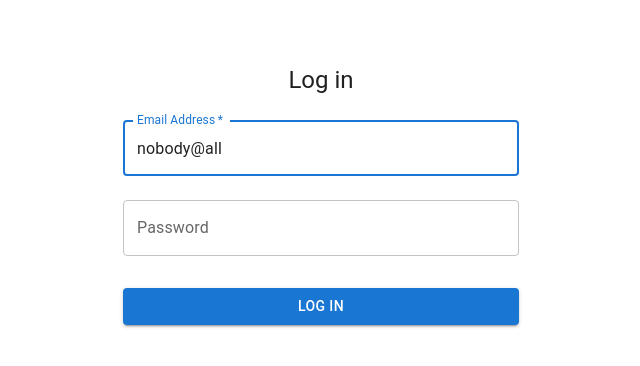
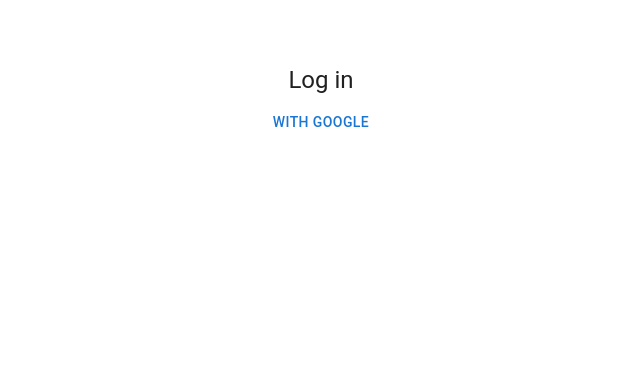
Before and after one commit to majudev/hostd-mon, a React (Vite) app in the folder frontend/: page /login in a window 1280 px wide. Shown: the top 366 px of the page, without its empty margins (319-959 px from the left). Built offline with nearby package versions, Linux system fonts and the light colour scheme.

Commit message:
login with google

```diff
--- a/frontend/src/api/index.ts
+++ b/frontend/src/api/index.ts
@@ -1,9 +1,19 @@
 import axios from 'axios';
 import config from '@/config';
+import {useNavigate} from 'react-router-dom';
 
 const api = axios.create({
 	baseURL: config.API_URL,
 	withCredentials: true
 });
 
+api.interceptors.response.use(res => res, async error => {
+	if (error.response.status === 401) {
+		// alert('Please log in');
+		// window.location.href = '/login';
+	}
+
+	return Promise.reject(error);
+});
+
 export default api;
--- a/frontend/src/pages/Login.tsx
+++ b/frontend/src/pages/Login.tsx
@@ -1,18 +1,22 @@
-import React, {useEffect, useState} from 'react';
+import React, {useEffect} from 'react';
 import {HostDmonContext, useHostDmon} from '@/context/HostDmonContext.tsx';
-import {useNavigate} from 'react-router-dom';
+import {useNavigate, useParams, useSearchParams} from 'react-router-dom';
 import Container from '@mui/material/Container';
 import CssBaseline from '@mui/material/CssBaseline';
-import { Box, Button, TextField, Typography} from '@mui/material';
-import {login} from '@/api/auth';
-import User from '@/types/User.ts';
-import {useForm} from '@/hooks/useForm.ts';
+import {Box, Button, Typography} from '@mui/material';
+import config from '@/config';
+import api from '@/api';
 
 const Login: React.FC = () => {
 	const navigate = useNavigate();
 	const {currentUser, setCurrentUser} = useHostDmon() as HostDmonContext;
 
-	const [isLoading, setIsLoading] = useState<boolean>(false);
+	const [searchParams, setSearchParams] = useSearchParams();
+	const status = searchParams.get('status');
+
+	if (status === 'success') {
+		api.get('/user/me').then(({data}) => console.log(data))
+	}
 
 	useEffect(() => {
 		if (currentUser) {
@@ -20,29 +24,8 @@
 		}
 	}, [currentUser]);
 
-	const {formData, handleInputChange} = useForm({
-		email: 'nobody@all', // TODO: replace with empty string in production
-		password: ''
-	});
-
-	const handleSubmit = (event: React.FormEvent<HTMLFormElement>) => {
-		event.preventDefault();
-		setIsLoading(true);
-
-		login(formData).then(res => {
-			setIsLoading(false);
-
-			if (res?.status === 'success') {
-				return setCurrentUser(res?.data);
-			}
-		}).catch(error => {
-			console.error(error);
-			const {data} = error?.response;
-			if (data == null) return;
-
-			alert(data?.message ?? error ?? 'Server error');
-			setIsLoading(false);
-		});
+	const handleGoogleLogin = () => {
+		window.location.href = `${config.API_URL}/auth/google`; // Redirects to the backend route for Google OAuth login
 	};
 
 	return <Container component="main" maxWidth="xs">
@@ -58,41 +41,11 @@
 			<Typography component="h1" variant="h5">
 				Log in
 			</Typography>
-			<Box component="form" onSubmit={handleSubmit} noValidate sx={{mt: 1}}>
-				<TextField
-					margin="normal"
-					required
-					fullWidth
-					label="Email Address"
-					name="email"
-					onChange={handleInputChange}
-					value={formData.email}
-					autoFocus
-				/>
-				<TextField
-					margin="normal"
-					// required // TODO: uncomment in production
-					fullWidth
-					label="Password"
-					name="password"
-					onChange={handleInputChange}
-					value={formData.password}
-					type="password"
-				/>
-				<Button
-					type="submit"
-					fullWidth
-					variant="contained"
-					disabled={isLoading}
-					sx={{mt: 3, mb: 2}}
-				>
-					Log In
+
+			<Box sx={{mt: 1}}>
+				<Button onClick={handleGoogleLogin}>
+					with Google
 				</Button>
-				{/*<Grid item>*/}
-				{/*	<Link href="#" variant="body2">*/}
-				{/*		{"Don't have an account? Sign Up"}*/}
-				{/*	</Link>*/}
-				{/*</Grid>*/}
 			</Box>
 		</Box>
 	</Container>;
```
